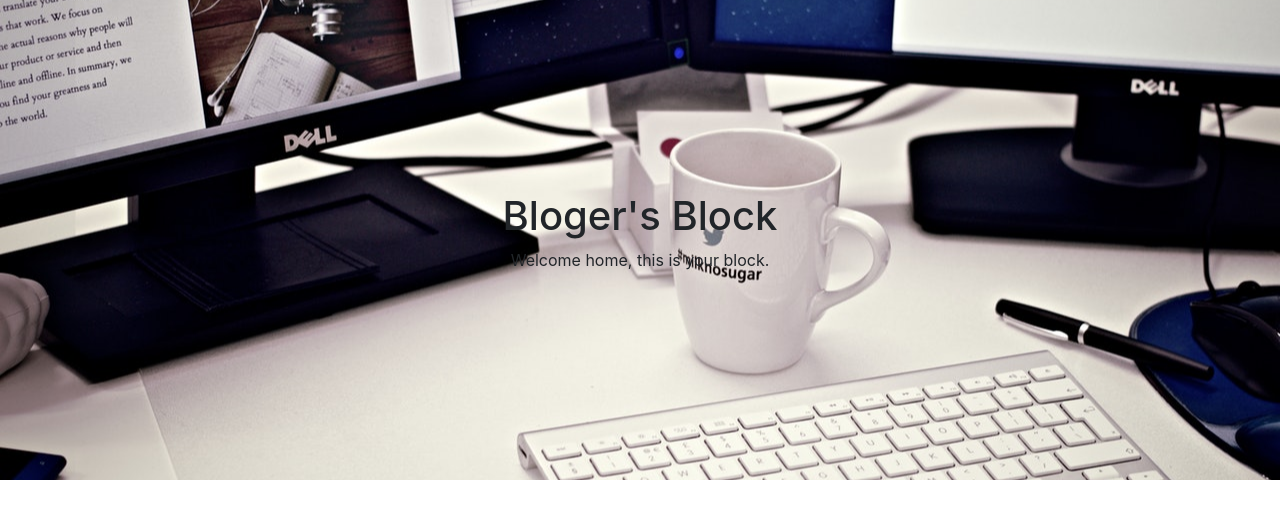
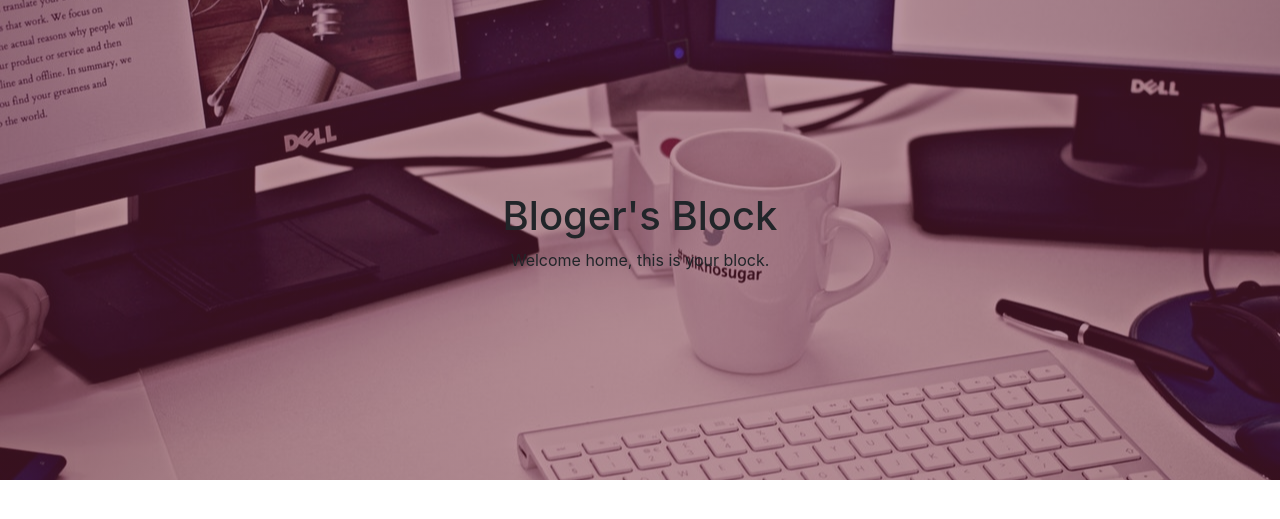
Before and after one commit to Mantongash/blog, a Flask app: page / in a window 1280 px wide. Shown: the part 56-575 px from the top of the page. Run offline with Flask 2, Linux system fonts and the light colour scheme; some libraries are stand-ins or nearby versions.

Commit message:
Added linear gradient to the header

```diff
--- a/app/static/css/main.css
+++ b/app/static/css/main.css
@@ -10,5 +10,5 @@ header {
   justify-content: center;
   align-items: center;
   flex-direction: column;
-  background: url("../images/blog.jpg") no-repeat center center/cover;
+  background: linear-gradient(rgba(109,33,60, 0.5), rgba(109,33,60, 0.5)),url("../images/blog.jpg") no-repeat center center/cover;
 }
```
